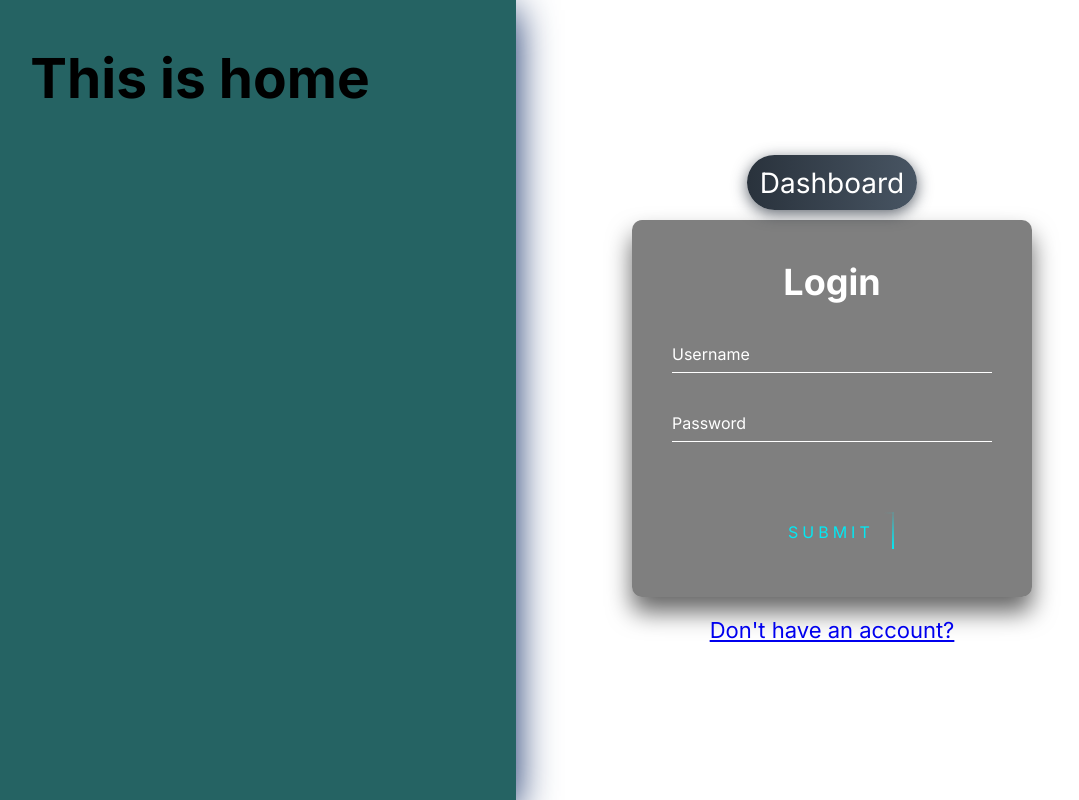
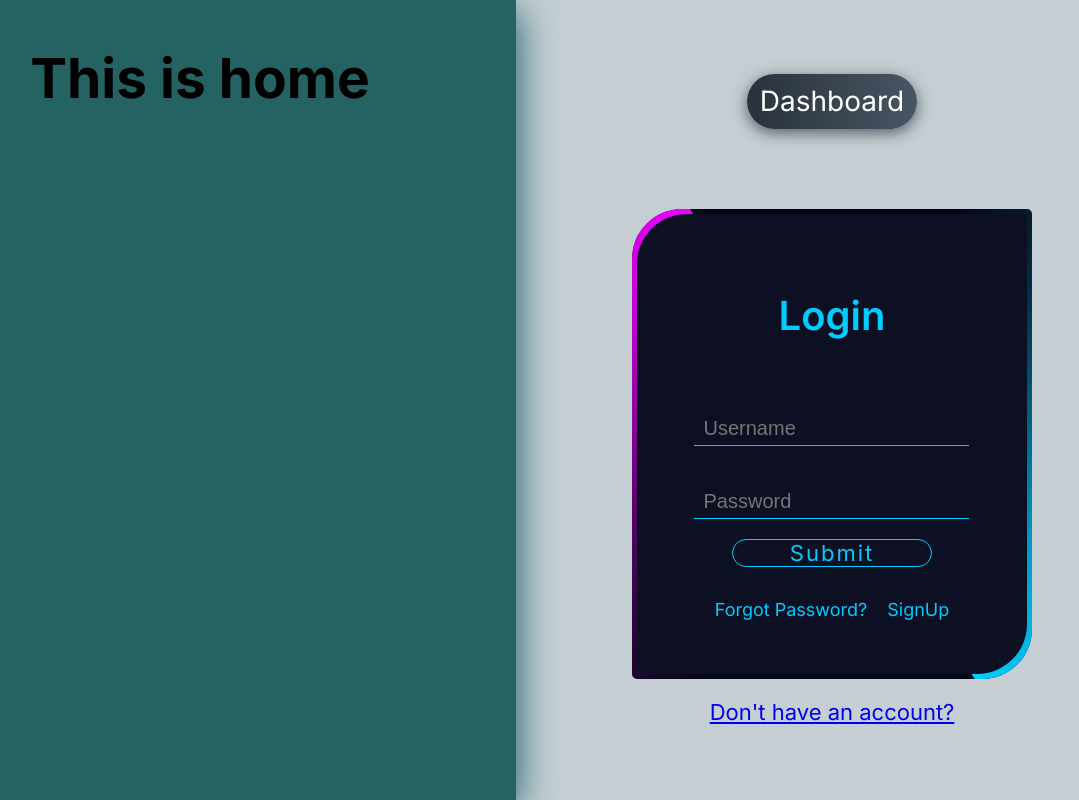
Before and after one commit to McTastic/Issue_Tracker, a Next.js app: page / in a window 1280 px wide. Shown: the whole page, without its empty margins (124-1203 px from the left). Built offline with nearby package versions, Linux system fonts and the light colour scheme.

Commit message:
added new login form (just styling no functionality yet)

```diff
--- a/app/api/projects/[id]/route.ts
+++ b/app/api/projects/[id]/route.ts
@@ -2,7 +2,7 @@ import { PrismaClient } from "@prisma/client";
 
 const prisma = new PrismaClient();
 
-// get a signle project
+// get a single project
 export async function GET(request: Request) {
   const projectId = request.url.split("/")[5];
   const project = await prisma.project.findUnique({
--- a/app/components/login.tsx
+++ b/app/components/login.tsx
@@ -1,26 +1,62 @@
+"use client";
+
+import React, { useState } from 'react';
 import styles from "../../public/css/login.module.css";
 
 export default function Login() {
+  const [isUsernameFocused, setIsUsernameFocused] = useState(false);
+  const [isPasswordFocused, setIsPasswordFocused] = useState(false);
+
+  const handleUsernameFocus = () => {
+    setIsUsernameFocused(true);
+  };
+
+  const handleUsernameFocusOut = () => {
+    setIsUsernameFocused(false);
+  };
+
+  const handlePasswordFocus = () => {
+    setIsPasswordFocused(true);
+  };
+
+  const handlePasswordFocusOut = () => {
+    setIsPasswordFocused(false);
+  };
+
   return (
-    <div className={styles.loginBox}>
-      <h2>Login</h2>
-      <form>
-        <div className={styles.userBox}>
-          <input type="text" name="" required />
-          <label>Username</label>
+    <div className={styles.login_form_container}>
+      <div className={styles.login_form}>
+        <h2>Login</h2>
+        <div className={styles.input_group}>
+          <i className={`${styles.fa} fa-user ${isUsernameFocused ? styles.glowIcon : ''}`}></i>
+          <input
+            type="text"
+            placeholder="Username"
+            className={styles.input_text}
+            autoComplete="off"
+            onFocus={handleUsernameFocus}
+            onBlur={handleUsernameFocusOut}
+          />
         </div>
-        <div className={styles.userBox}>
-          <input type="password" name="" required />
-          <label>Password</label>
+        <div className={styles.input_group}>
+          <i className={`${styles.fa} fa-unlock-alt ${isPasswordFocused ? styles.glowIcon : ''}`}></i>
+          <input
+            type="password"
+            placeholder="Password"
+            className={styles.input_text}
+            autoComplete="off"
+            onFocus={handlePasswordFocus}
+            onBlur={handlePasswordFocusOut}
+          />
         </div>
-        <a href="#">
-          <span></span>
-          <span></span>
-          <span></span>
-          <span></span>
-          Submit
-        </a>
-      </form>
+        <div className={`${styles.button_group} ${styles.login_button}`}>
+          <a>Submit</a>
+        </div>
+        <div className={styles.fotter}>
+          <a>Forgot Password?</a>
+          <a>SignUp</a>
+        </div>
+      </div>
     </div>
   );
 }
--- a/package.json
+++ b/package.json
@@ -23,6 +23,7 @@
     "graphql-tag": "^2.12.6",
     "mysql": "^2.18.1",
     "next": "13.4.9",
+    "next-auth": "^4.22.1",
     "react": "18.2.0",
     "react-dom": "18.2.0",
     "socket.io": "^4.7.1"
--- a/public/css/globals.css
+++ b/public/css/globals.css
@@ -3,4 +3,5 @@
 }
 body{
     margin-bottom: -1px;
+    background: rgb(197, 207, 211);
 }
--- a/public/css/homepage.module.css
+++ b/public/css/homepage.module.css
@@ -23,7 +23,7 @@
     left: -50%;
     background: rgba(37, 99, 99);
     z-index: -1;
-    filter: drop-shadow(0 10px 20px rgb(10, 39, 99));
+    filter: drop-shadow(0 10px 20px rgb(10, 86, 99));
 }
 .rightSide{
     display: flex;
@@ -31,7 +31,6 @@
     justify-content: center;
     align-items: center;
     flex-basis: 50%;
-
 }
 .container{
     display: flex;
--- a/public/css/login.module.css
+++ b/public/css/login.module.css
@@ -1,4 +1,4 @@
-.loginBox {
+/* .loginBox {
     width: 400px;
     padding: 40px;
     background: rgba(0,0,0,.5);
@@ -155,4 +155,133 @@
   }
   .loginBox input:hover{
     cursor: default;
+  } */
+
+  .login_form_container{
+      position: relative;
+      width: 400px;
+      height: 470px;
+      max-width: 400px;
+      max-height: 470px;
+      background: #040717;
+      border-radius: 50px 5px;
+      display: flex;
+      align-items: center;
+      justify-content: center;
+      overflow: hidden;
+      margin-top: 70px;
   }
+  .login_form_container::before{
+      position: absolute;
+      width: 170%;
+      height: 170%;
+      content: '';
+      background-image: conic-gradient(transparent, transparent, transparent, #ee00ff);
+      animation: rotate_border 6s linear infinite;
+
+  }
+  .login_form_container::after{
+      position: absolute;
+      width: 170%;
+      height: 170%;
+      content: '';
+      background-image: conic-gradient(transparent, transparent, transparent, #00ccff);
+      animation: rotate_border 6s linear infinite;
+      animation-delay: -3s;
+  }
+  @keyframes rotate_border{
+      0%{
+          transform: rotate(0deg);
+      }
+      100%{
+          transform: rotate(360deg);
+      }
+  }
+  .login_form{
+      position: absolute;
+      display: flex;
+      flex-direction: column;
+      justify-content: center;
+      align-items: center;
+      content: '';
+      background-color: #0c1022;
+      border-radius: 50px 5px;
+      inset: 5px;
+      padding: 50px 40px;
+      z-index: 10;
+      color: #00ccff;
+
+  }
+  .login_form h2{
+      font-size: 40px;
+      font-weight: 600;
+      text-align: center;
+  }
+  .input_group{
+      margin-top: 40px;
+      position:relative;
+      display:flex;
+      align-items: center;
+      justify-content: flex-start;
+  }
+  .input_text{
+      width: 95%;
+      height: 30px;
+      background: transparent;
+      border: none;
+      outline: none;
+      border-bottom: 1px solid #00ccff;
+      font-size: 20px;
+      padding-left: 10px;
+      color: #00ccff;
+
+  }
+  /* ::placeholder{
+      font-size: 15px;
+      color: #00ccff52;
+      letter-spacing: 1px;
+  } */
+  .fa{
+      font-size: 20px;
+
+  }
+  .login_button{
+      position: relative;
+      width: 200px;
+      height: 20px;
+      transition: 1s;
+      margin-top: 20px;
+
+  }
+  .login_button a{
+      text-decoration: none;
+      z-index: 10;
+      cursor: pointer;
+      font-size: 22px;
+      letter-spacing: 2px;
+      border: 1px solid #00ccff;
+      border-radius: 50px;
+      background-color: #0c1022;
+      display: flex;
+      justify-content: center;
+      align-items: center;
+  }
+  .login_button:hover{
+    transform: scale(1.1);
+  }
+  .fotter {
+      margin-top: 30px;
+      display: flex;
+      justify-content: space-between;
+
+  }
+  .fotter a{
+      text-decoration: none;
+      cursor: pointer;
+      font-size: 18px;
+      margin: 10px;
+  }
+  .glowIcon {
+      text-shadow: 0 0 10px #00ccff;
+
+  }
```
Also changed, not shown: app/dashboard/page.tsx (+52 -48 lines), app/api/auth/[...nextauth]/route.ts (added), 2 other files (tests, documents, lock files or other folders).
